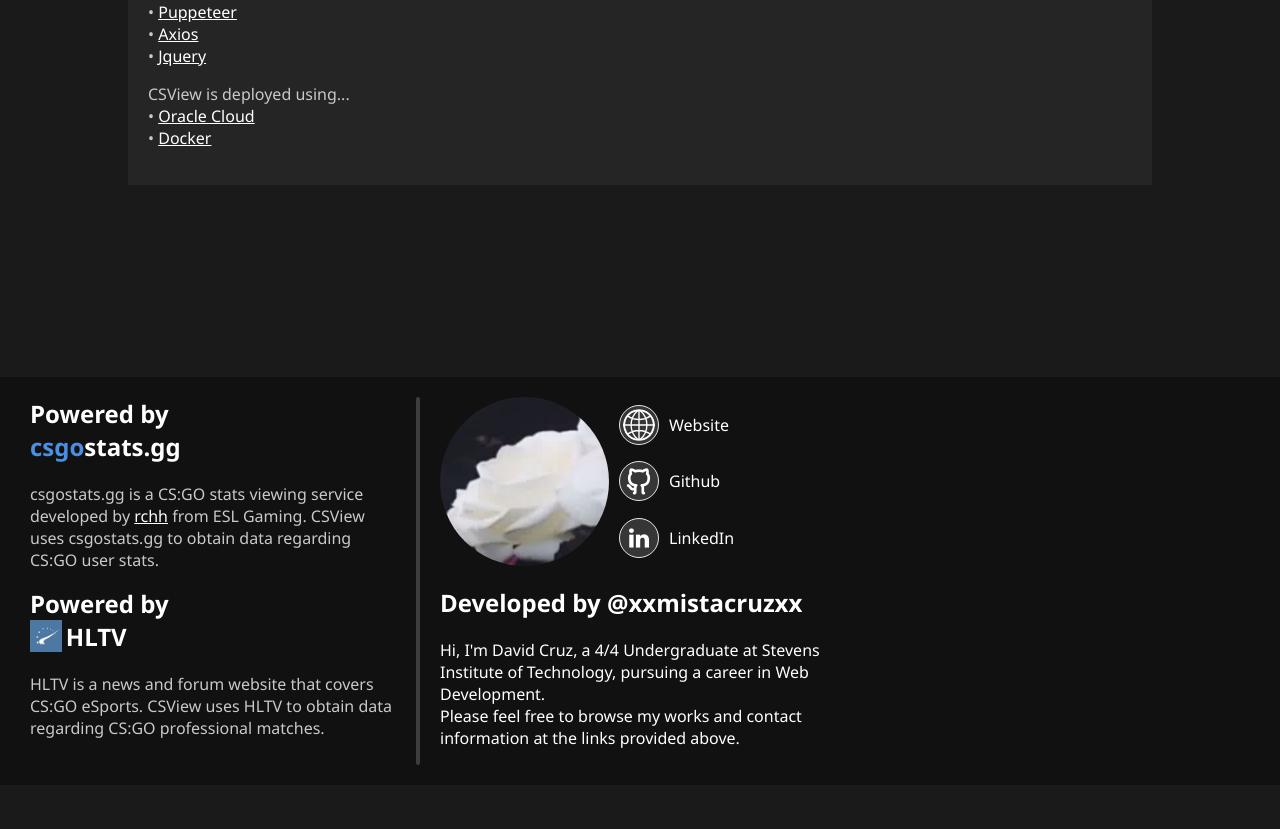
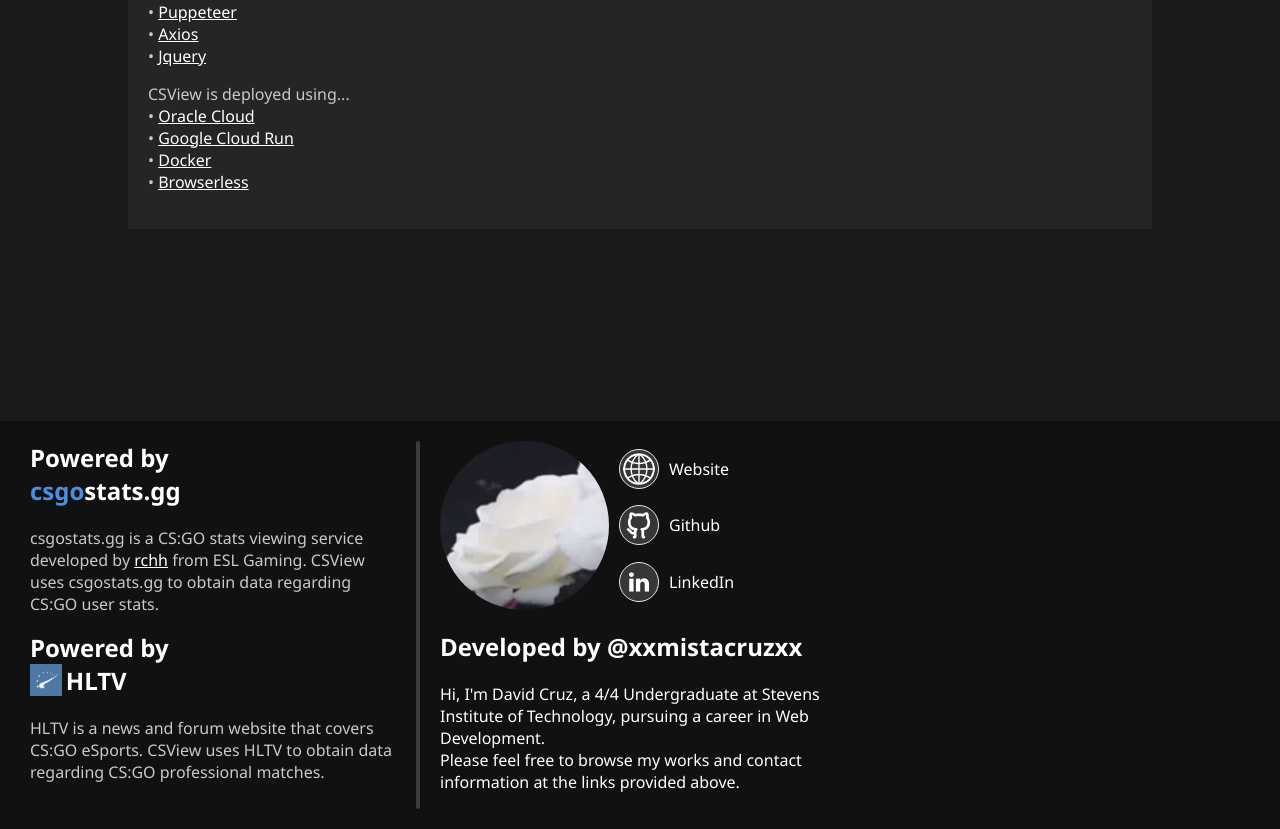
Before and after one commit to xxmistacruzxx/CSView, a Next.js app: page /about in a window 1280 px wide. Shown: the part 885-1714 px from the top of the page. Before the commit the page ends 1670 px from the top, so only its background shows below. Built offline with nearby package versions, Linux system fonts and the light colour scheme.

Commit message:
Edited npm dockerstart script. Added to about CSView page.

```diff
--- a/package.json
+++ b/package.json
@@ -5,7 +5,7 @@
     "build": "next build",
     "start": "next start",
     "dockerbuild": "docker build -t xxmistacruzxx/csview .",
-    "dockerstart": "docker run -p 3000:3000 xxmistacruzxx/csview"
+    "dockerstart": "docker run -p 3000:3000 --env-file .env.local xxmistacruzxx/csview"
   },
   "dependencies": {
     "axios": "^1.4.0",
--- a/pages/about.jsx
+++ b/pages/about.jsx
@@ -178,11 +178,27 @@
                     </a>
                     <br />•{" "}
                     <a
+                      href="https://cloud.google.com/run"
+                      target="_blank"
+                      rel="noopener noreferrer"
+                    >
+                      Google Cloud Run
+                    </a>
+                    <br />•{" "}
+                    <a
                       href="https://www.docker.com/"
                       target="_blank"
                       rel="noopener noreferrer"
                     >
                       Docker
+                    </a>
+                    <br />•{" "}
+                    <a
+                      href="https://www.browserless.io/"
+                      target="_blank"
+                      rel="noopener noreferrer"
+                    >
+                      Browserless
                     </a>
                   </p>
                 </div>
```
